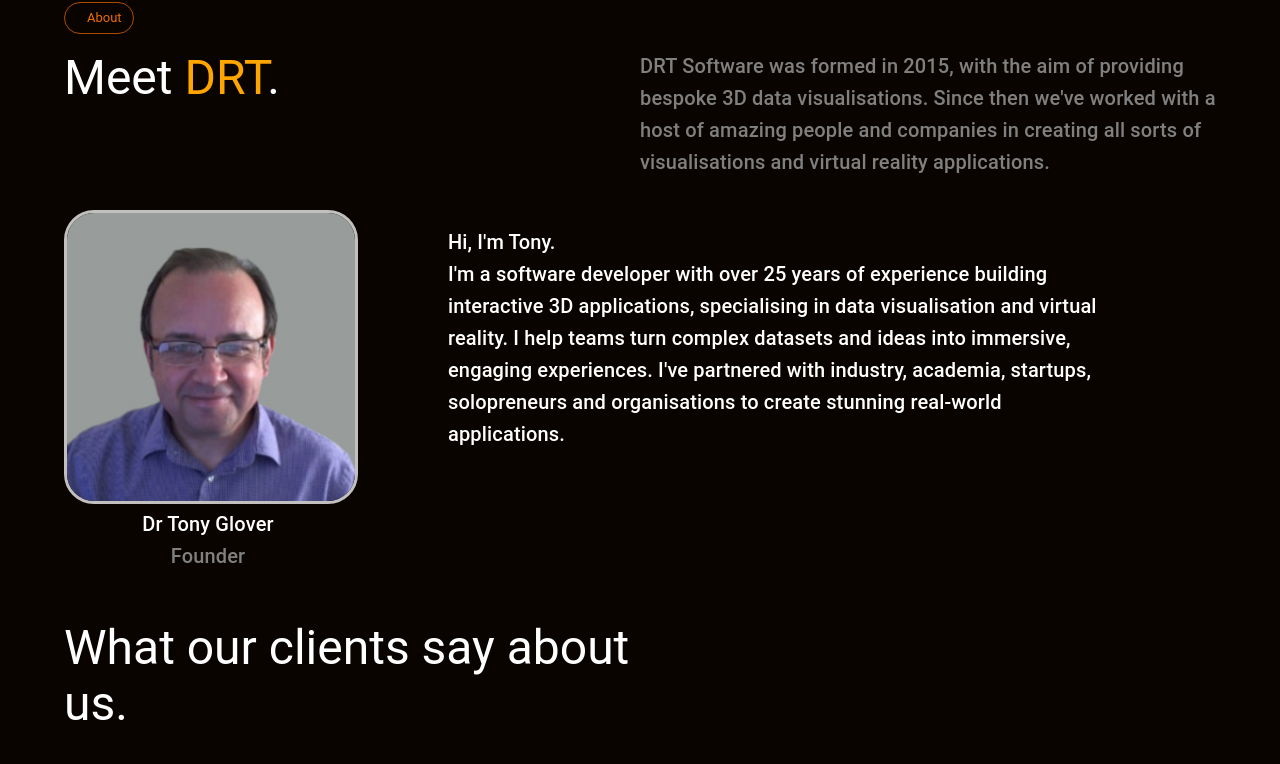
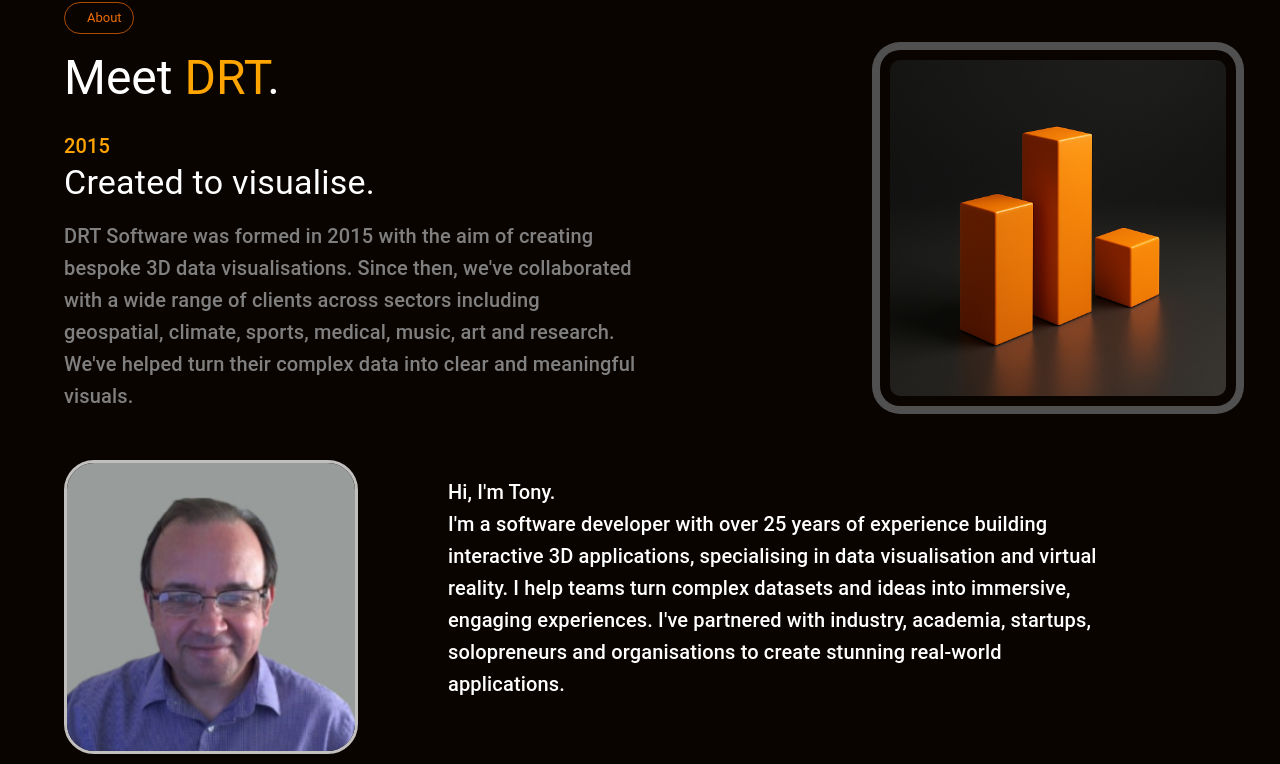
Before and after one commit to DoctorTone/drt-viz-ltd, a React (Vite) app: page / in a window 1280 px wide. Shown: the part 3894-4658 px from the top of the page. Built offline with nearby package versions, Linux system fonts and the light colour scheme; some icons are missing.

Commit message:
Updated about section

```diff
--- a/src/components/About.tsx
+++ b/src/components/About.tsx
@@ -15,19 +15,28 @@ const About = () => {
         color="warning"
         sx={{ mb: 2 }}
       />
-      <Grid container sx={{ mb: 4 }}>
+      <Grid container sx={{ mb: 6 }}>
         <Grid size={6}>
           <Typography variant="h3" sx={{ mb: 3 }}>
             Meet <span style={{ color: "orange" }}>DRT</span>.
           </Typography>
+          <Typography variant="h6" sx={{ color: "orange" }}>
+            2015
+          </Typography>
+          <Typography variant="h4" sx={{ color: "white", mb: 2 }}>
+            Created to visualise.
+          </Typography>
+          <Typography variant="h6" color="grey">
+            DRT Software was formed in 2015 with the aim of creating bespoke 3D
+            data visualisations. Since then, we've collaborated with a wide
+            range of clients across sectors including geospatial, climate,
+            sports, medical, music, art and research. We've helped turn their
+            complex data into clear and meaningful visuals.
+          </Typography>
         </Grid>
-        <Grid size={6}>
-          <Typography variant="h6" color="grey">
-            DRT Software was formed in 2015, with the aim of providing bespoke
-            3D data visualisations. Since then we've worked with a host of
-            amazing people and companies in creating all sorts of visualisations
-            and virtual reality applications.
-          </Typography>
+        <Grid size={2.5}></Grid>
+        <Grid size={3.5}>
+          <img src="./images/3DBarChart.png" className="borderedLight w-100" />
         </Grid>
       </Grid>
       <Grid container>
--- a/src/components/Testimonials.tsx
+++ b/src/components/Testimonials.tsx
@@ -11,7 +11,8 @@ const Testimonials = () => {
       <Grid container spacing={2}>
         <Grid size={6}>
           <Typography variant="h3" sx={{ mb: 5 }}>
-            What our clients say about us.
+            What our clients say about{" "}
+            <span style={{ color: "orange" }}>us</span>.
           </Typography>
         </Grid>
         <Grid size={6}></Grid>
```
Also changed, not shown: public/images/3DBarChart.png (added).
